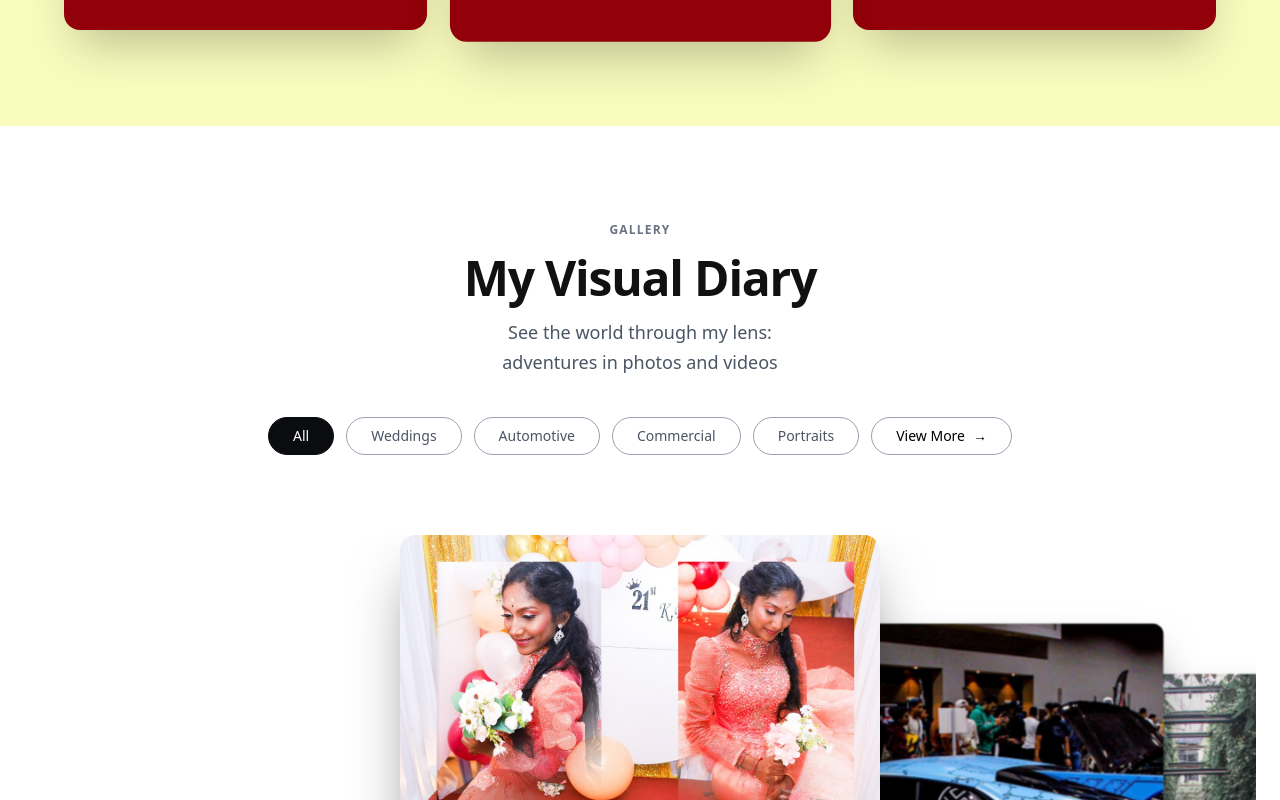
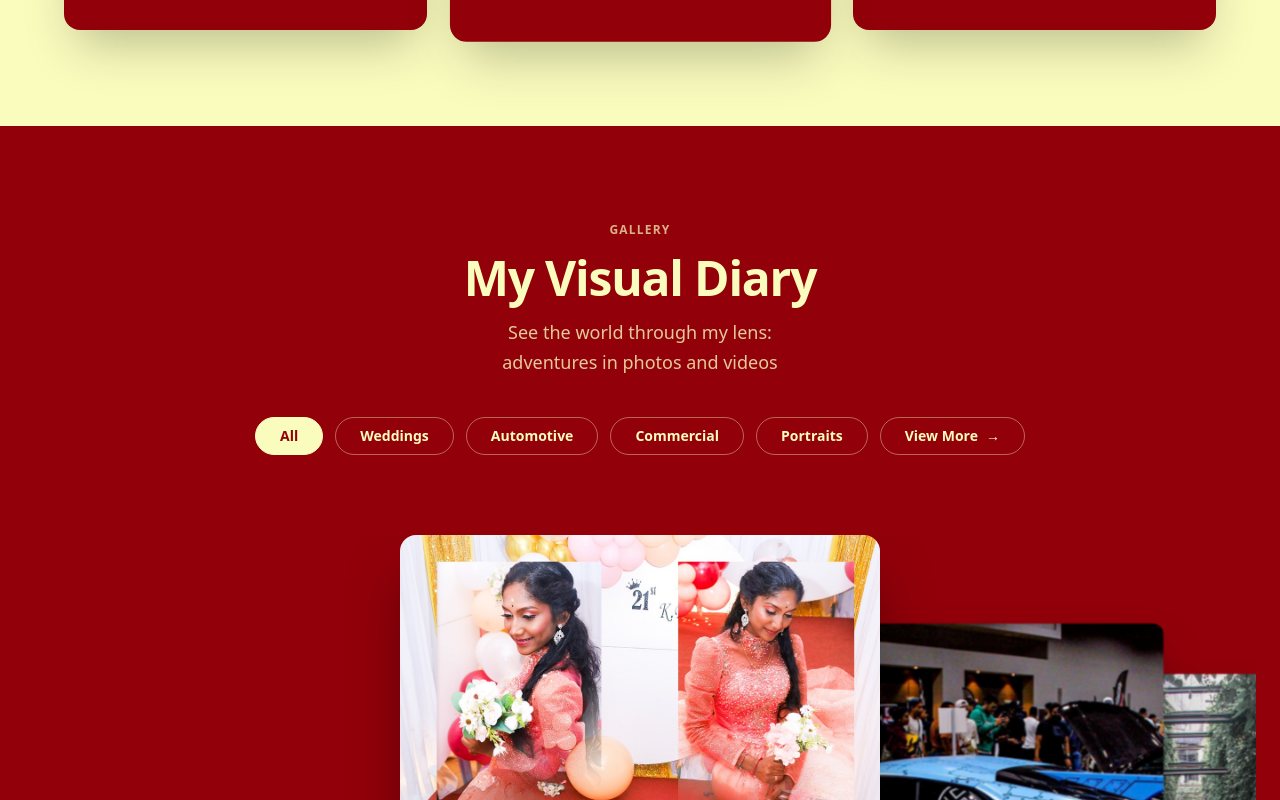
Before and after one commit to Lavanyaa7s/ink-and-paper-archives, a Next.js app: page / in a window 1280 px wide. Shown: the part 2300-3100 px from the top of the page. Built offline with nearby package versions, Linux system fonts and the light colour scheme; a web font is replaced by a local one.

Commit message:
style: revert visual diary background to Sangria to maintain alternating sections

```diff
--- a/src/components/VisualDiaryGallery.tsx
+++ b/src/components/VisualDiaryGallery.tsx
@@ -32,12 +32,12 @@ export default function VisualDiaryGallery() {
   );
 
   return (
-    <section id="gallery" className="py-24 px-6 bg-white text-[#111111] overflow-hidden">
+    <section id="gallery" className="py-24 px-6 bg-[#92000A] text-[#FAFCBE] overflow-hidden">
       <div className="max-w-7xl mx-auto">
         <div className="text-center mb-10">
-          <p className="text-xs font-bold tracking-widest uppercase text-gray-500 mb-4">GALLERY</p>
+          <p className="text-xs font-bold tracking-widest uppercase opacity-70 mb-4">GALLERY</p>
           <h2 className="text-4xl md:text-5xl font-bold mb-4 tracking-tight">My Visual Diary</h2>
-          <p className="text-gray-600 max-w-md mx-auto font-medium text-lg leading-relaxed">
+          <p className="opacity-80 max-w-md mx-auto font-medium text-lg leading-relaxed">
             See the world through my lens: <br/>adventures in photos and videos
           </p>
         </div>
@@ -48,16 +48,16 @@ export default function VisualDiaryGallery() {
             <button
               key={cat}
               onClick={() => setActiveCategory(cat)}
-              className={`px-6 py-2 rounded-full text-sm font-medium border transition-colors ${
+              className={`px-6 py-2 rounded-full text-sm font-bold border transition-colors ${
                 activeCategory === cat
-                  ? 'bg-[#0B0C10] text-white border-[#0B0C10]'
-                  : 'bg-transparent text-gray-600 border-gray-400 hover:border-gray-800 hover:text-black'
+                  ? 'bg-[#FAFCBE] text-[#92000A] border-[#FAFCBE]'
+                  : 'bg-transparent text-[#FAFCBE] border-[#FAFCBE]/40 hover:border-[#FAFCBE]'
               }`}
             >
               {cat}
             </button>
           ))}
-          <button className="px-6 py-2 rounded-full text-sm font-medium border border-gray-400 text-black hover:bg-gray-100 flex items-center gap-2 transition-colors">
+          <button className="px-6 py-2 rounded-full text-sm font-bold border border-[#FAFCBE]/40 text-[#FAFCBE] hover:bg-[#FAFCBE]/10 flex items-center gap-2 transition-colors">
             View More <span>→</span>
           </button>
         </div>
```
